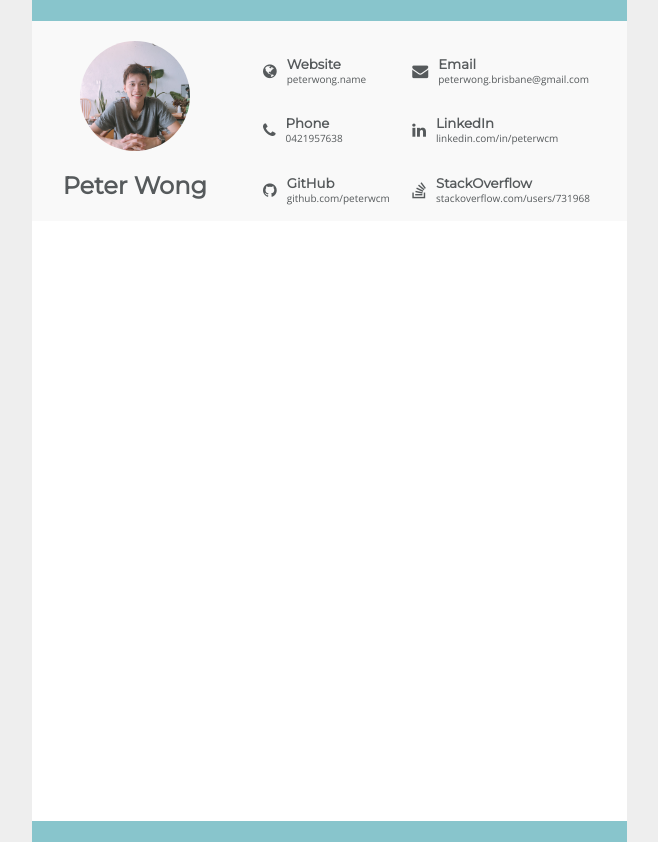
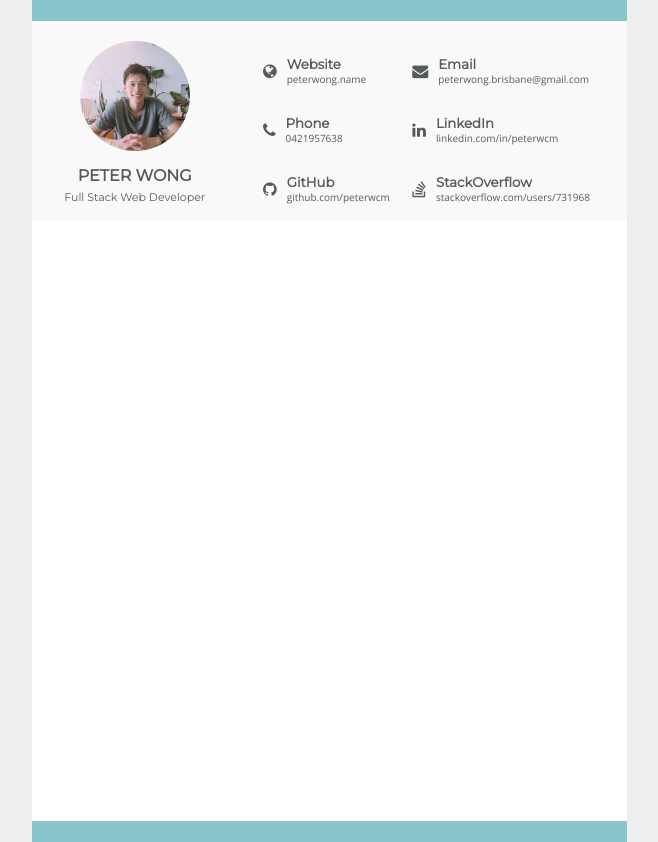
Before and after one commit to peterwcm/peterwong, a PHP site: page /resume.php in a window 1280 px wide. Shown: the whole page, without its empty margins (311-969 px from the left). Run offline with PHP 8.4, Linux system fonts and the light colour scheme; style sheets or scripts are compiled from the project's sources; some libraries are stand-ins or nearby versions; some web fonts are replaced.

Commit message:
added job title

```diff
--- a/assets/sass/resume.scss
+++ b/assets/sass/resume.scss
@@ -3,7 +3,7 @@
 @import 'modules/fonts';
 @import 'modules/colors';
 
-$color-neutral-light: #f9f9f9;
+$color-neutral-light: #F9F9F9;
 
 * {
   box-sizing: border-box;
@@ -99,6 +99,17 @@ a {
   background-size: cover;
 }
 
+.full-name {
+  margin: 15px 0 0;
+  text-transform: uppercase;
+}
+
+.job-title {
+  margin: 5px 0 15px;
+  font-size: 11px;
+  font-weight: normal;
+}
+
 .main {
   height: 600px;
 }
--- a/resume.php
+++ b/resume.php
@@ -42,7 +42,8 @@
         <section class="header">
             <div class="header__left">
                 <div class="profile-pic"></div>
-                <h2>Peter Wong</h2>
+                <h4 class="full-name">Peter Wong</h4>
+                <h5 class="job-title">Full Stack Web Developer</h5>
             </div>
             <div class="header__right">
                 <section class="contact-info">
```
